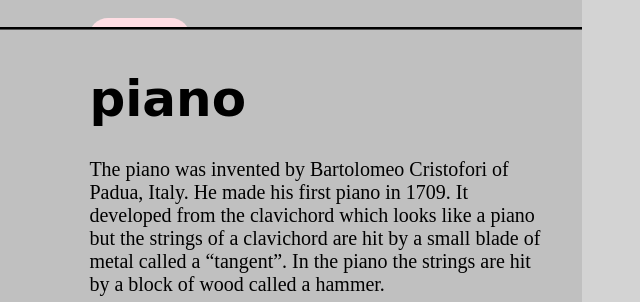
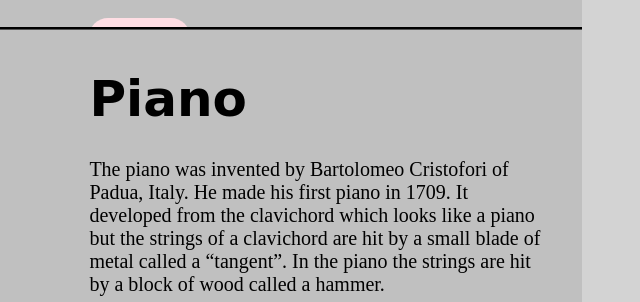
Before and after one commit to Emilynandy/music, a plain HTML site: page index.html in a window 1280 px wide. Shown: the part 866-1168 px from the top of the page, 602-1242 px from the left. Drawn offline with Linux system fonts and the light colour scheme; a web font is replaced by a local one.

Commit message:
Update index.html

```diff
--- a/index.html
+++ b/index.html
@@ -393,7 +393,7 @@ font-size:10px;
                     <img src="image/piano2.png" class="piano">
                 </div>
                 <div class="para1-content">
-                    <h2>piano</h2>
+                    <h2>Piano</h2>
                     <p>The piano was invented by Bartolomeo Cristofori of Padua, Italy. He made his first piano in 1709. It developed from the clavichord which looks like a piano but the strings of a clavichord are hit by a small blade of metal called a “tangent”. In the piano the strings are hit by a block of wood called a hammer.</p>
                     <a href="https://www.britannica.com/art/piano" target="_blank" class="btn">Find out more</a>
                 </div>
```
